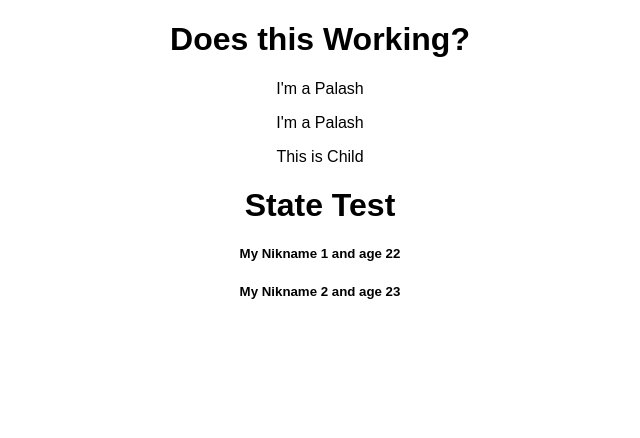
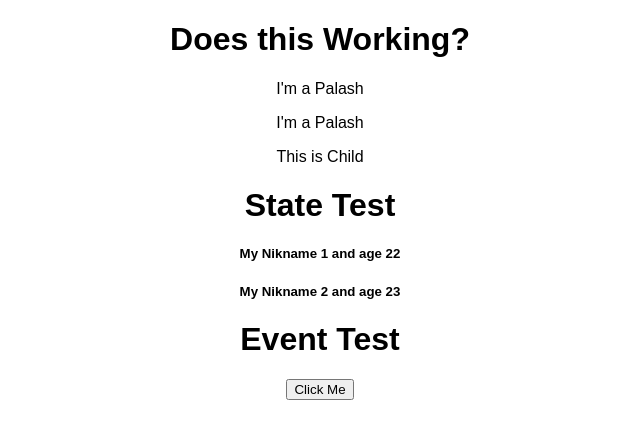
Before and after one commit to Palash7862/react-az, a React (Create React App) app: page / in a window 1280 px wide. Shown: the top 438 px of the page, without its empty margins (320-960 px from the left). Built offline with nearby package versions, Linux system fonts and the light colour scheme.

Commit message:
working with react event

```diff
--- a/src/App.js
+++ b/src/App.js
@@ -9,6 +9,12 @@ class App extends Component {
       {name: 'Nikname 2', age: 23}
     ]
   }
+
+  swithCall = () => {
+    alert('You are clickrd.');
+  }
+
+
   render() {
     return (
       <div className="App">
@@ -18,6 +24,8 @@ class App extends Component {
         <h1>State Test</h1>
         <h5>My {this.state.person[0].name} and age {this.state.person[0].age}</h5>
         <h5>My {this.state.person[1].name} and age {this.state.person[1].age}</h5>
+        <h1>Event Test</h1>
+        <button onClick={this.swithCall}>Click Me</button>
       </div>
     );
     // var childEl = React.createElement('h1', null, 'Does this Working?');
```
